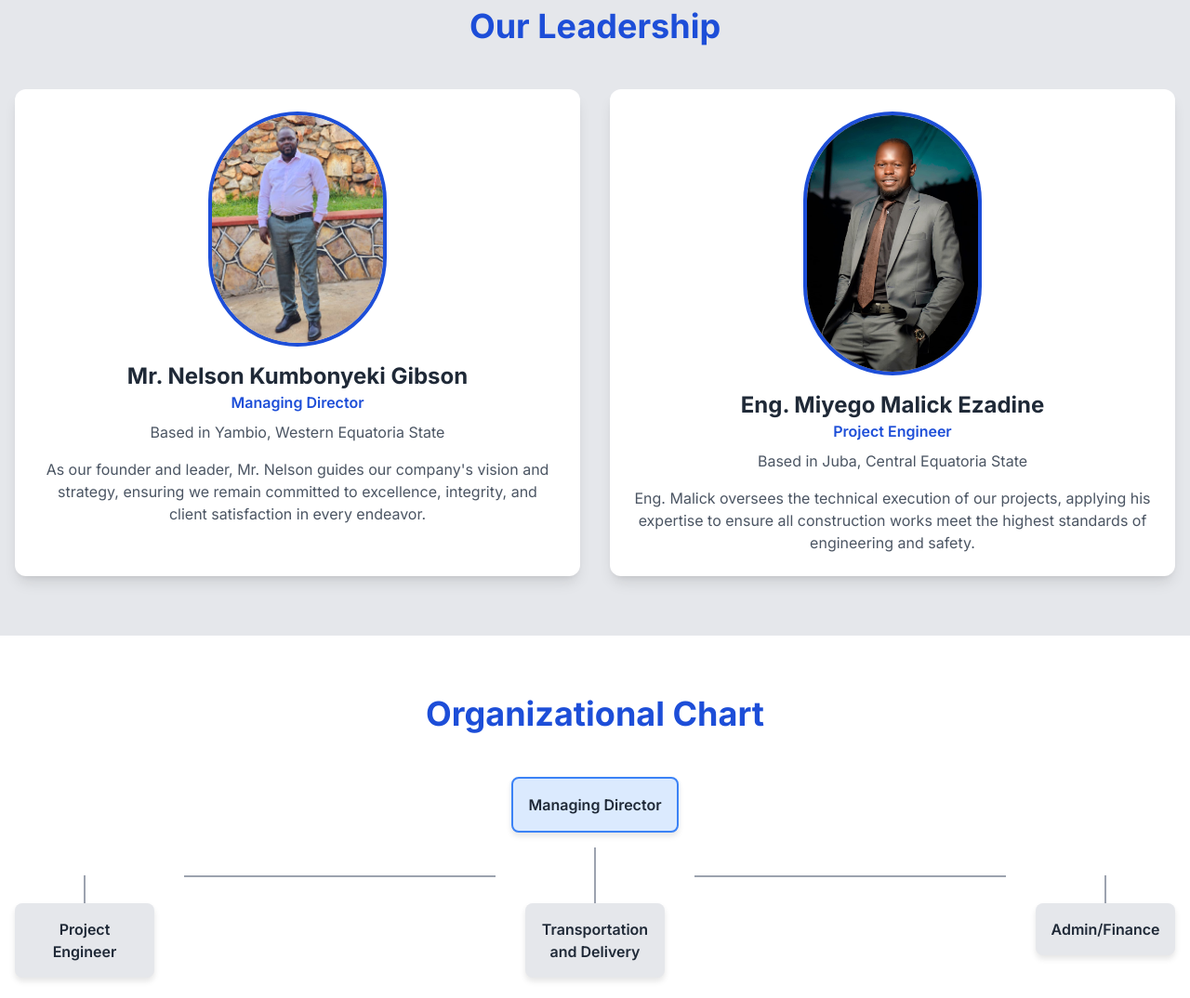
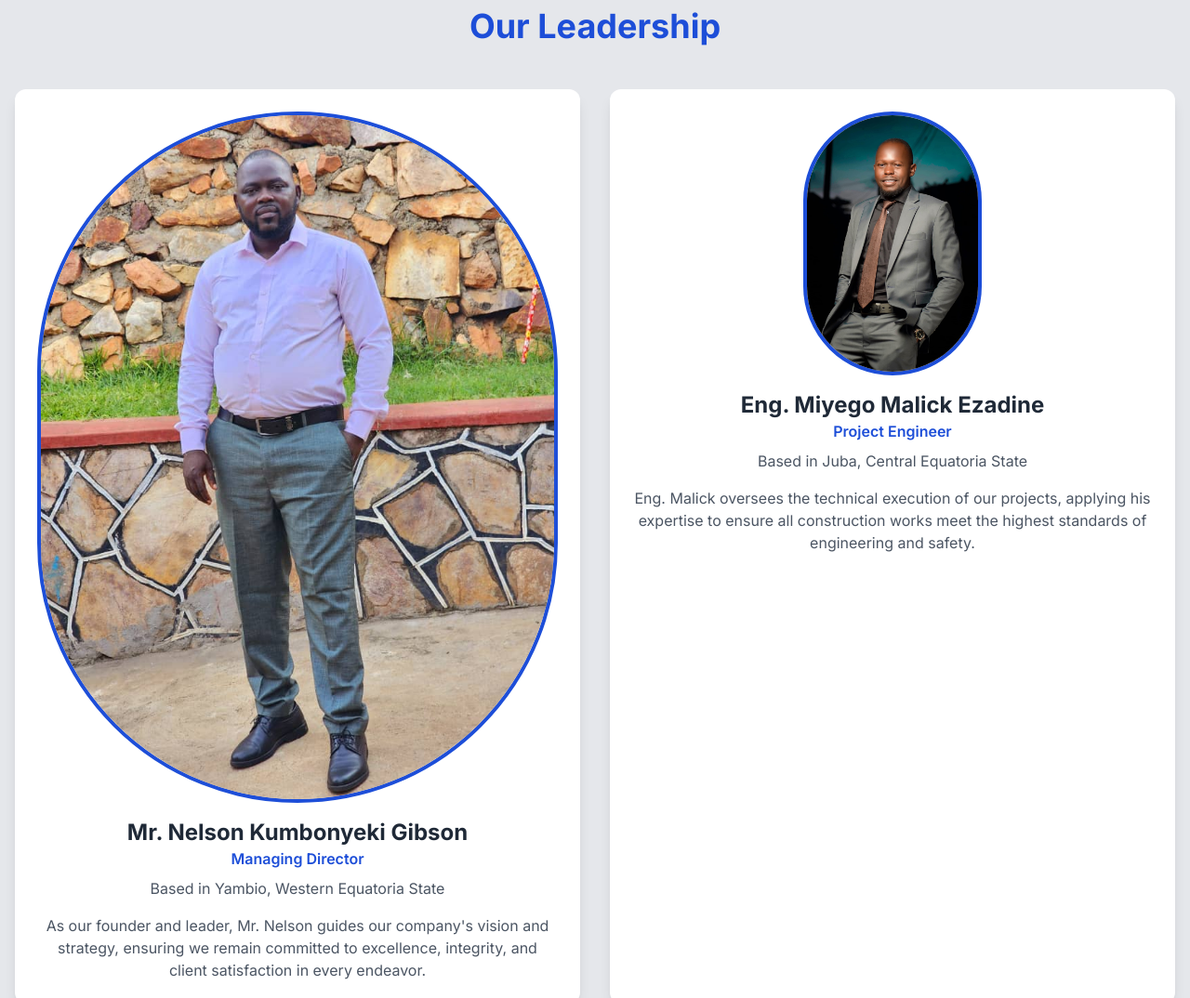
Before and after one commit to designzande-collab/index.html-, a plain HTML site: page index.html in a window 1280 px wide. Shown: the part 1620-2694 px from the top of the page at 93% size. Drawn offline with nearby package versions, Linux system fonts and the light colour scheme.

Commit message:
Update index.html

```diff
--- a/index.html
+++ b/index.html
@@ -189,7 +189,7 @@
             <div class="grid md:grid-cols-2 gap-8 justify-center">
                 <div class="bg-white rounded-xl shadow-lg overflow-hidden flex flex-col items-center text-center p-6 transform transition hover:scale-105">
                     <!-- Replace this with your own high-quality image. -->
-                    <img src="images/images1.jpg" alt="Managing Director" class="w-48 h-50 rounded-full object-cover mb-4 border-4 border-blue-700" onerror="this.src='https://placehold.co/200x200/E5E7EB/4B5563?text=Image+Not+Found'">
+                    <img src="images/images1.jpg" alt="Managing Director" class="w-50 h-55 rounded-full object-cover mb-4 border-4 border-blue-700" onerror="this.src='https://placehold.co/200x200/E5E7EB/4B5563?text=Image+Not+Found'">
                     <h3 class="text-2xl font-bold text-gray-800">Mr. Nelson Kumbonyeki Gibson</h3>
                     <p class="text-blue-700 font-semibold mb-2">Managing Director</p>
                     <p class="text-gray-600 mb-4">Based in Yambio, Western Equatoria State</p>
```
